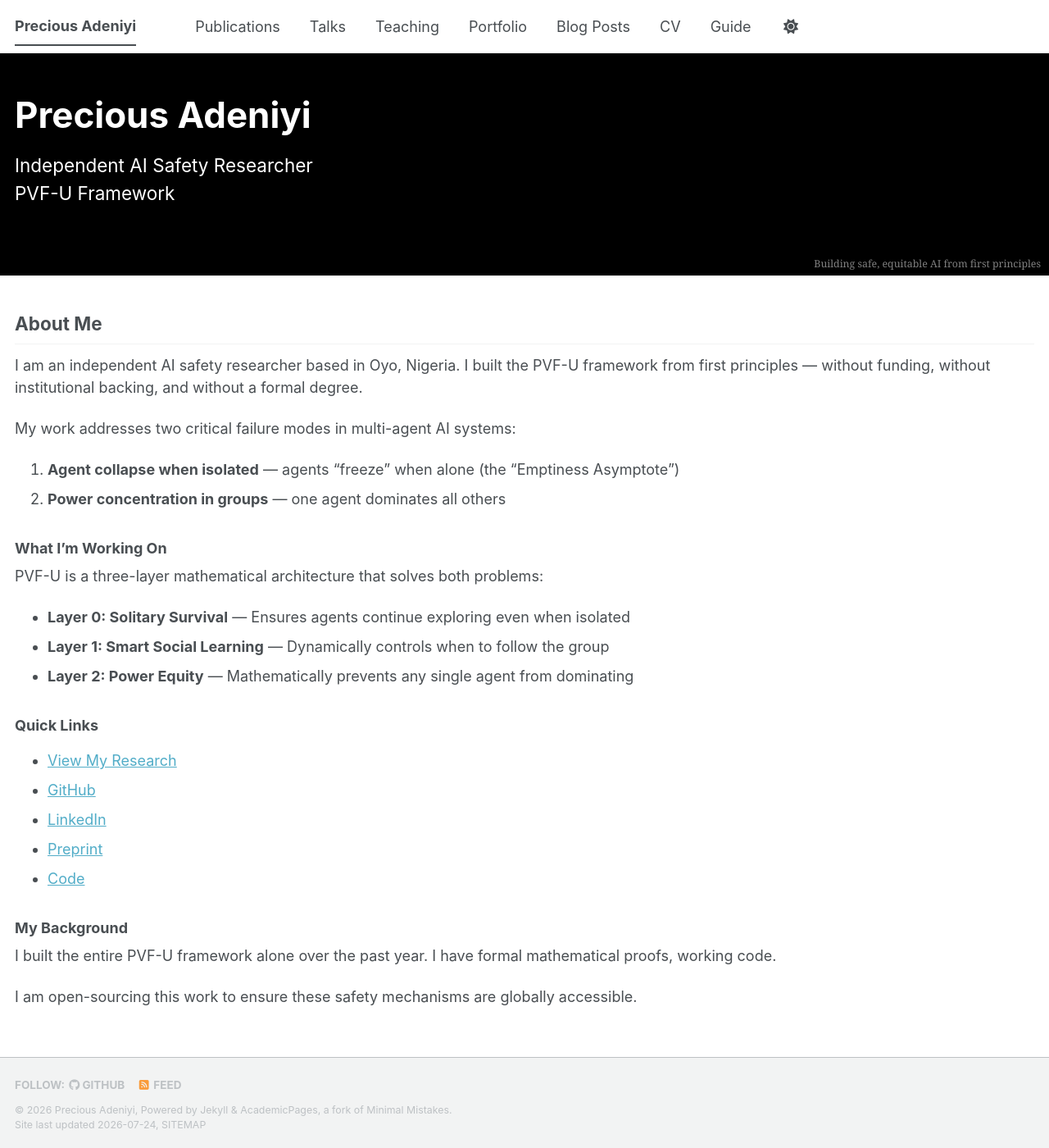
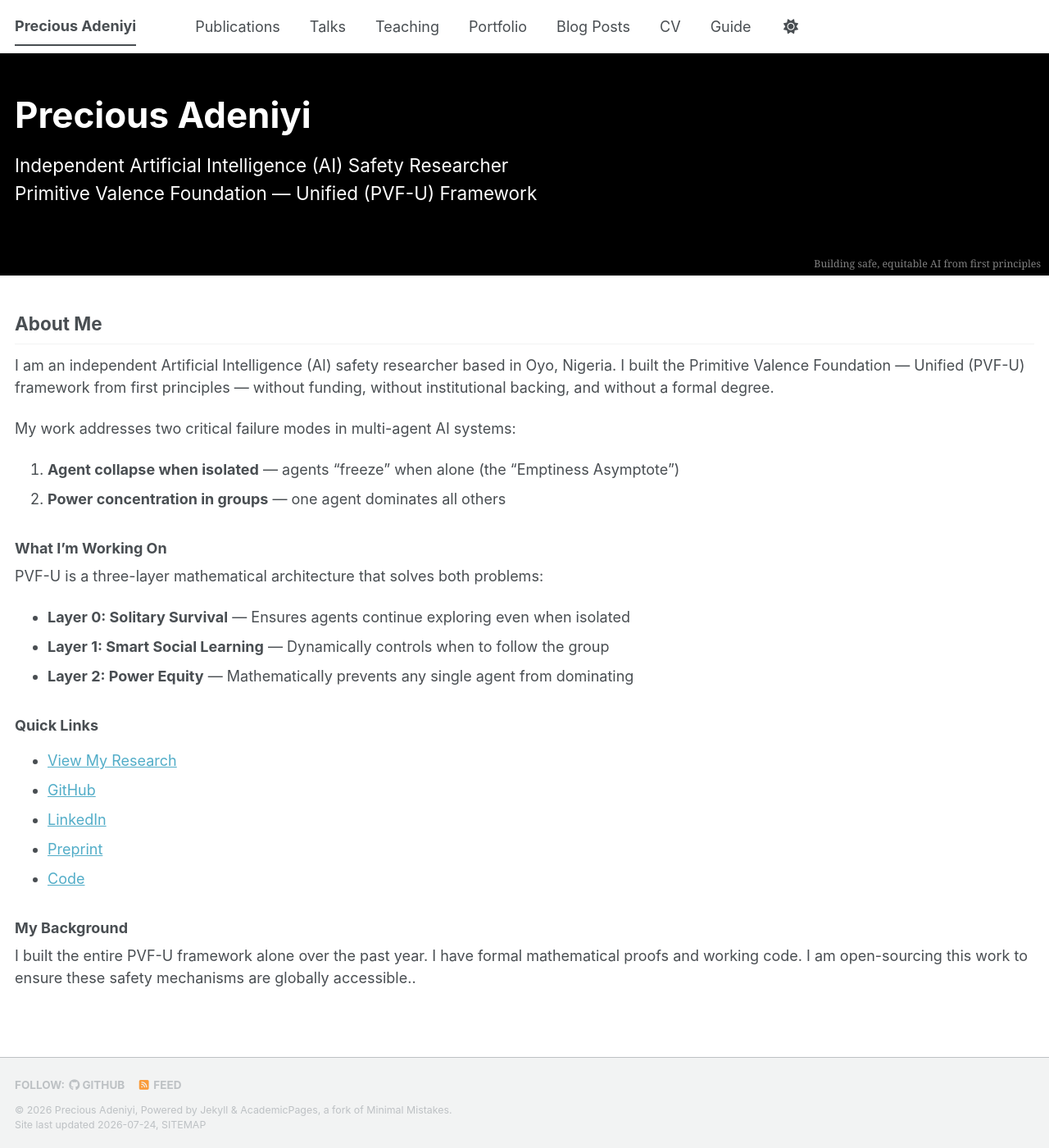
Before and after one commit to preciousadeniyi/preciousadeniyi.github.io, a Jekyll site: the page built from index.md, in a window 1280 px wide and 1400 px high. Shown: the whole window at 82% size. Built offline with Jekyll 4.4.1, drawn with Linux system fonts in a browser that asks for light colours; a style sheet for code colours, icons or effects is not loaded.

Commit message:
Revise excerpt and description for clarity
Updated the excerpt and description to include 'Artificial Intelligence' and 'Primitive Valence Foundation' in full.

```diff
--- a/index.md
+++ b/index.md
@@ -6,12 +6,12 @@ header:
   overlay_color: "#000"
   overlay_filter: "0.5"
   caption: "Building safe, equitable AI from first principles"
-excerpt: "Independent AI Safety Researcher<br>PVF-U Framework"
+excerpt: "Independent Artificial Intelligence (AI) Safety Researcher<br>Primitive Valence Foundation — Unified (PVF-U) Framework"
 ---
 
 ## About Me
 
-I am an independent AI safety researcher based in Oyo, Nigeria. I built the PVF-U framework from first principles — without funding, without institutional backing, and without a formal degree.
+I am an independent Artificial Intelligence (AI) safety researcher based in Oyo, Nigeria. I built the Primitive Valence Foundation — Unified (PVF-U) framework from first principles — without funding, without institutional backing, and without a formal degree.
 
 My work addresses two critical failure modes in multi-agent AI systems:
 
@@ -36,6 +36,4 @@ PVF-U is a three-layer mathematical architecture that solves both problems:
 
 ### My Background
 
-I built the entire PVF-U framework alone over the past year. I have formal mathematical proofs, working code.
-
-I am open-sourcing this work to ensure these safety mechanisms are globally accessible.
+I built the entire PVF-U framework alone over the past year. I have formal mathematical proofs and working code. I am open-sourcing this work to ensure these safety mechanisms are globally accessible..
```
